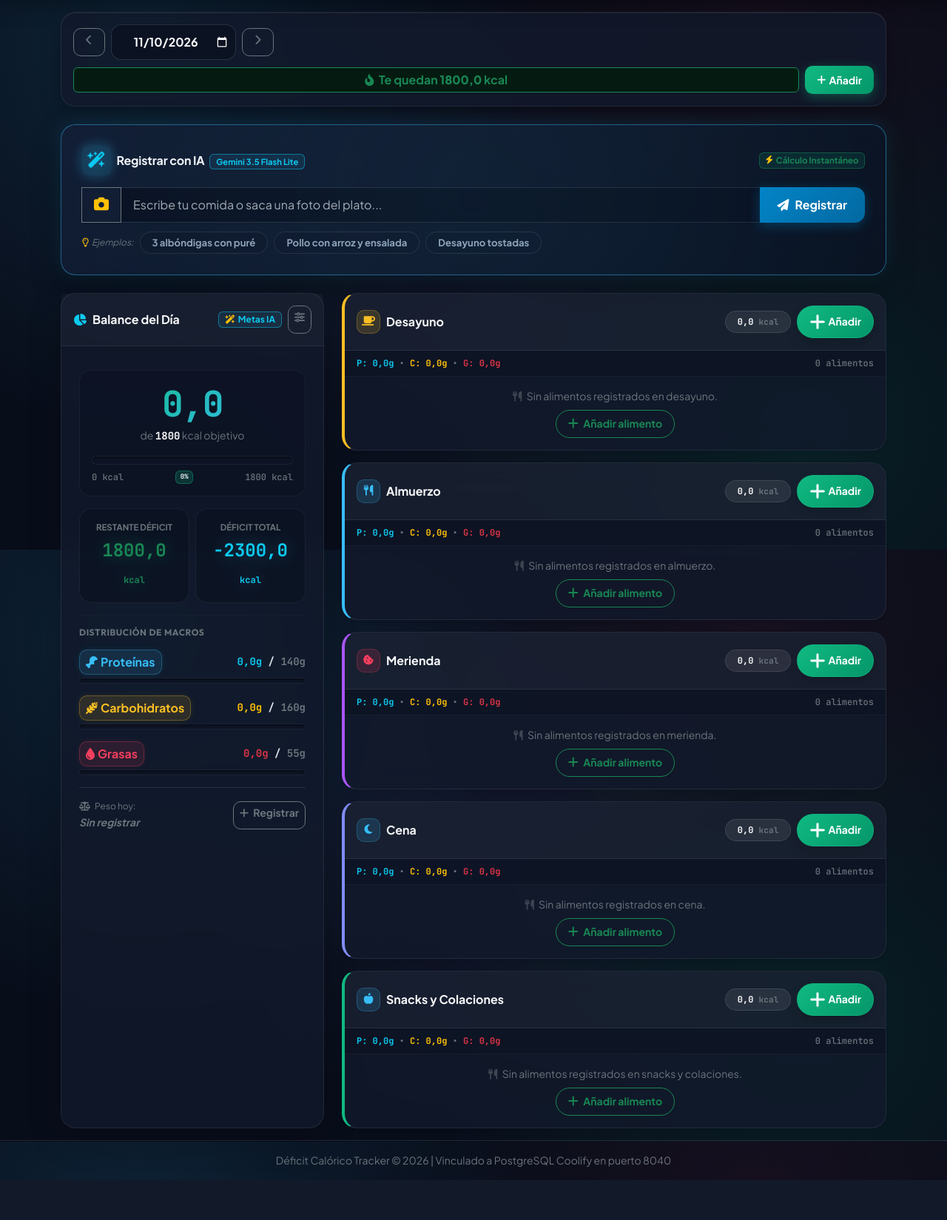
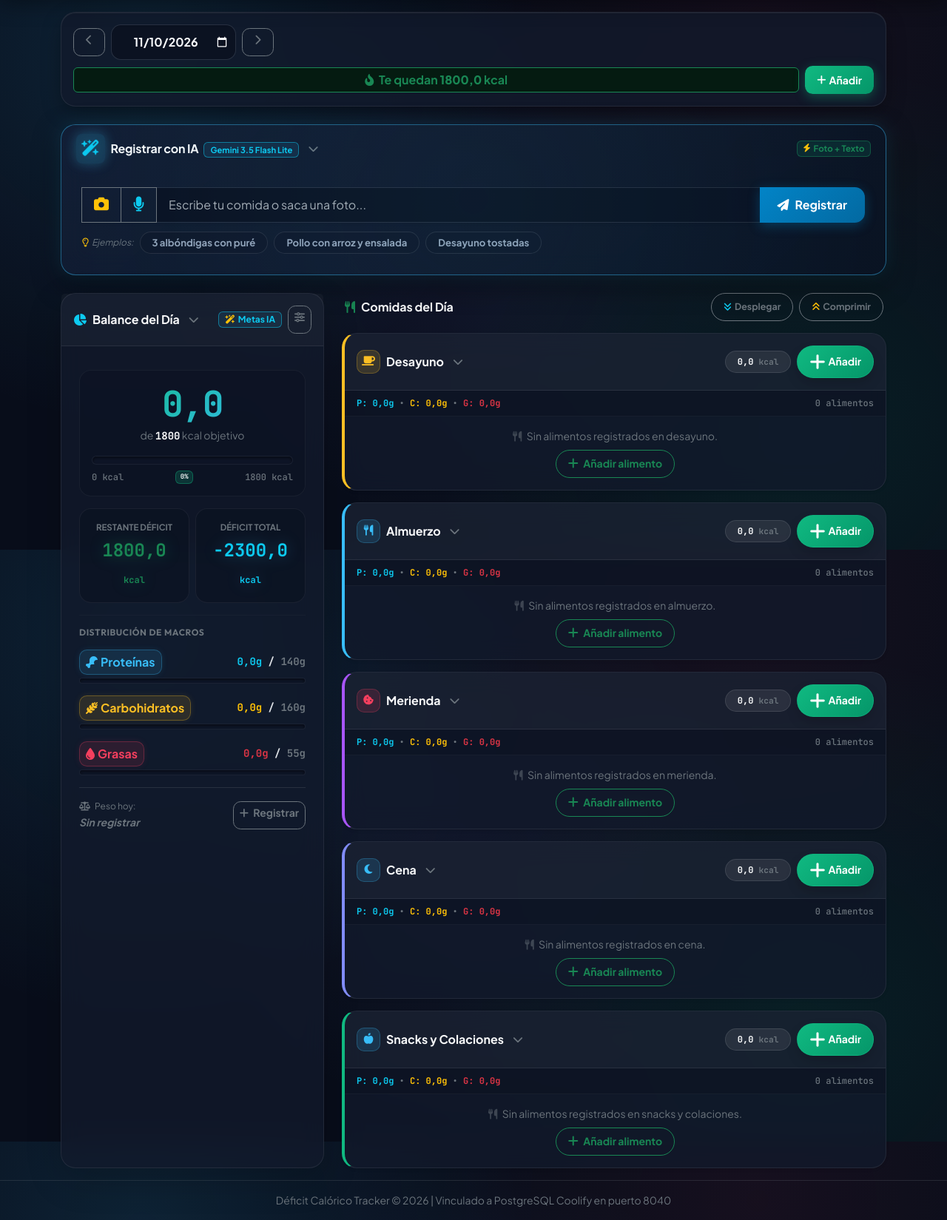
Before and after one commit to orquera10/proyecto_dieta, a Django app: page / in a window 1280 px wide. Shown: the part 57-1706 px from the top of the page at 74% size. Before the commit the page ends 1652 px from the top, so only its background shows below. Run offline with Django 5.2, Linux system fonts and the light colour scheme; the visitor is signed in with stand-in values (Sample User, id 1); data comes from the database, SQL or seed files in the repository; data that the repository does not hold is empty.

Commit message:
fix: corregir modal anadir comidas, hacer secciones desplegables y comprimibles, mejorar botones camara y audio, y elevar boton flotante gemini

```diff
--- a/templates/base.html
+++ b/templates/base.html
@@ -430,6 +430,20 @@
             from { opacity: 0; transform: translateY(10px); }
             to { opacity: 1; transform: translateY(0); }
         }
+
+        /* Collapsible Elements Styling */
+        .cursor-pointer {
+            cursor: pointer;
+            user-select: none;
+        }
+        .chevron-rotate {
+            transition: transform 0.25s cubic-bezier(0.16, 1, 0.3, 1);
+            display: inline-block;
+        }
+        .collapsed .chevron-rotate,
+        [aria-expanded="false"] .chevron-rotate {
+            transform: rotate(-90deg);
+        }
     </style>
     {% block extra_head %}{% endblock %}
 </head>
@@ -557,12 +571,11 @@
         {% block content %}{% endblock %}
     </main>
 
-    <!-- Mobile Floating AI Button -->
+    <!-- Mobile Floating AI Button (FAB Circle, elevated above bottom menu) -->
     {% if user.is_authenticated %}
-    <div class="position-fixed d-lg-none" style="bottom: calc(72px + var(--safe-bottom)); right: 14px; z-index: 1035;">
-        <button type="button" class="btn btn-primary rounded-pill shadow-lg py-2 px-3 d-flex align-items-center gap-2 border border-info border-opacity-50" data-bs-toggle="modal" data-bs-target="#globalAiModal" style="background: linear-gradient(135deg, #0284c7, #0f766e);">
-            <i class="fa-solid fa-wand-magic-sparkles text-warning fs-6"></i>
-            <span class="fw-bold small text-light" style="font-size: 0.8rem;">Gemini IA</span>
+    <div class="position-fixed d-lg-none" style="bottom: calc(88px + var(--safe-bottom)); right: 16px; z-index: 1040;">
+        <button type="button" class="btn rounded-circle shadow-lg d-flex align-items-center justify-content-center p-0 border border-info border-opacity-75" data-bs-toggle="modal" data-bs-target="#globalAiModal" title="Gemini 3.5 Flash Lite" style="width: 56px; height: 56px; background: linear-gradient(135deg, #0284c7 0%, #0f766e 100%); box-shadow: 0 8px 24px rgba(2, 132, 199, 0.5); transition: transform 0.2s cubic-bezier(0.16, 1, 0.3, 1);">
+            <i class="fa-solid fa-wand-magic-sparkles text-warning fs-4"></i>
         </button>
     </div>
     {% endif %}
@@ -632,7 +645,7 @@
                                     <i class="fa-solid fa-camera text-warning fs-5"></i>
                                 </button>
                                 <textarea id="globalAiInput" rows="2" class="form-control" placeholder="Escribe lo que comiste o toma una foto del plato..."></textarea>
-                                <button type="button" id="btnGlobalVoice" class="btn btn-outline-secondary px-3" onclick="toggleGlobalVoice()" title="Dictar por voz" style="display: none;">
+                                <button type="button" id="btnGlobalVoice" class="btn btn-outline-secondary px-3" onclick="toggleGlobalVoice()" title="Dictar por voz">
                                     <i class="fa-solid fa-microphone text-info"></i>
                                 </button>
                             </div>
@@ -838,13 +851,30 @@
         });
 
         function toggleGlobalVoice() {
-            if (!globalSpeechRec) return;
+            const SpeechRec = window.SpeechRecognition || window.webkitSpeechRecognition;
+            if (!SpeechRec) {
+                alert("El reconocimiento de voz web no está disponible en este navegador. Puedes escribir o usar el dictado por voz de tu teclado.");
+                return;
+            }
+            if (!globalSpeechRec) {
+                globalSpeechRec = new SpeechRec();
+                globalSpeechRec.lang = 'es-ES';
+                globalSpeechRec.continuous = false;
+                globalSpeechRec.interimResults = false;
+                globalSpeechRec.onresult = (e) => {
+                    const current = document.getElementById('globalAiInput').value;
+                    document.getElementById('globalAiInput').value = (current ? current + ' ' : '') + e.results[0][0].transcript;
+                    stopGlobalVoice();
+                };
+                globalSpeechRec.onerror = () => stopGlobalVoice();
+                globalSpeechRec.onend = () => stopGlobalVoice();
+            }
             if (isGlobalRecording) {
                 stopGlobalVoice();
             } else {
                 isGlobalRecording = true;
-                document.getElementById('btnGlobalVoice').classList.add('btn-danger');
-                globalSpeechRec.start();
+                document.getElementById('btnGlobalVoice')?.classList.add('btn-danger', 'mic-active');
+                try { globalSpeechRec.start(); } catch(e) { console.warn(e); }
             }
         }
 
--- a/templates/tracker/dashboard.html
+++ b/templates/tracker/dashboard.html
@@ -48,8 +48,7 @@
     <!-- AI Quick Logger Card (Powered by Gemini 3.5 Flash Lite) -->
     <div class="col-12">
         <div class="card card-ai-glow shadow-lg p-1">
-            <div class="card-body p-3 p-md-4">
-                <div class="d-flex align-items-center justify-content-between mb-3">
+            <div class="card-header border-0 bg-transparent py-2 px-3 d-flex align-items-center justify-content-between cursor-pointer" data-bs-toggle="collapse" data-bs-target="#collapseAiLoggerCard" role="button" aria-expanded="true">
                 <div class="d-flex align-items-center gap-2">
                     <div class="p-2 rounded-3 text-info" style="background: rgba(56, 189, 248, 0.15); box-shadow: 0 0 15px rgba(56, 189, 248, 0.25);">
                         <i class="fa-solid fa-wand-magic-sparkles fs-5 flame-icon-glow"></i>
@@ -58,22 +57,25 @@
                         <span class="fw-bold fs-6 text-light" style="letter-spacing: -0.01em;">Registrar con IA</span>
                         <span class="badge ms-1 py-1 px-2 text-info border border-info border-opacity-50" style="background: rgba(56, 189, 248, 0.1); font-size: 0.7rem;">Gemini 3.5 Flash Lite</span>
                     </div>
+                    <i class="fa-solid fa-chevron-down text-secondary small chevron-rotate ms-1"></i>
                 </div>
                 <span class="badge text-success border border-success border-opacity-50 small d-none d-sm-inline-flex align-items-center gap-1" style="background: rgba(16, 185, 129, 0.12); font-size: 0.72rem;">
-                        <i class="fa-solid fa-bolt text-warning"></i> Cálculo Instantáneo
+                    <i class="fa-solid fa-bolt text-warning"></i> Foto + Texto
                 </span>
             </div>
 
+            <div class="collapse show" id="collapseAiLoggerCard">
+                <div class="card-body p-3 p-md-4 pt-1">
                     <div class="input-group mb-2 shadow-sm">
                         <input type="file" id="aiMealPhotoInput" accept="image/*" capture="environment" class="d-none" onchange="handleAiMealPhotoSelect(event)">
-                    <button type="button" id="btnPhotoInput" class="btn btn-outline-secondary px-3" onclick="document.getElementById('aiMealPhotoInput').click()" title="Sacar foto o subir imagen del plato">
+                        <button type="button" id="btnPhotoInput" class="btn btn-outline-secondary px-3" onclick="triggerCameraInput('aiMealPhotoInput')" title="Sacar foto del plato con la cámara">
                             <i class="fa-solid fa-camera text-warning fs-5"></i>
                         </button>
-                    <input type="text" id="aiMealInput" class="form-control form-control-lg fs-6" placeholder="Escribe tu comida o saca una foto del plato..." onkeydown="if(event.key === 'Enter') submitAiMeal()">
-                    <button type="button" id="btnVoiceInput" class="btn btn-outline-secondary px-3" onclick="toggleVoiceInput()" title="Dictar por voz" style="display: none;">
+                        <button type="button" id="btnVoiceInput" class="btn btn-outline-secondary px-3" onclick="toggleVoiceInput()" title="Dictar por voz">
                             <i class="fa-solid fa-microphone text-info fs-5"></i>
                         </button>
-                    <button type="button" id="btnAiSubmit" class="btn btn-primary d-flex align-items-center gap-2 px-4 fw-bold" onclick="submitAiMeal()">
+                        <input type="text" id="aiMealInput" class="form-control form-control-lg fs-6" placeholder="Escribe tu comida o saca una foto..." onkeydown="if(event.key === 'Enter') submitAiMeal()">
+                        <button type="button" id="btnAiSubmit" class="btn btn-primary d-flex align-items-center gap-2 px-3 px-sm-4 fw-bold" onclick="submitAiMeal()">
                             <i class="fa-solid fa-paper-plane"></i>
                             <span class="d-none d-sm-inline">Registrar</span>
                         </button>
@@ -107,15 +109,17 @@
                 </div>
             </div>
         </div>
+    </div>
 
     <!-- Calories & Macros Overview Cards -->
     <div class="col-lg-5 col-xl-4">
         <div class="card shadow-lg h-100">
-            <div class="card-header py-3 px-3 d-flex justify-content-between align-items-center">
+            <div class="card-header py-3 px-3 d-flex justify-content-between align-items-center cursor-pointer" data-bs-toggle="collapse" data-bs-target="#collapseBalanceCard" role="button" aria-expanded="true">
                 <span class="fw-bold text-light d-flex align-items-center gap-2">
                     <i class="fa-solid fa-chart-pie text-info"></i> Balance del Día
+                    <i class="fa-solid fa-chevron-down text-secondary small chevron-rotate ms-1"></i>
                 </span>
-                <div class="d-flex align-items-center gap-2">
+                <div class="d-flex align-items-center gap-2" onclick="event.stopPropagation();">
                     <a href="{% url 'profile_settings' %}" class="badge text-info border border-info border-opacity-50 text-decoration-none py-1 px-2 d-flex align-items-center gap-1" style="background: rgba(56, 189, 248, 0.1);" title="Calcular déficit con IA">
                         <i class="fa-solid fa-wand-magic-sparkles text-warning"></i> Metas IA
                     </a>
@@ -124,6 +128,7 @@
                     </a>
                 </div>
             </div>
+            <div class="collapse show" id="collapseBalanceCard">
                 <div class="card-body p-3 p-md-4">
                 <!-- Calorie Big Numbers with Glowing Gradient -->
                 <div class="text-center my-2 p-3 rounded-4" style="background: rgba(11, 17, 32, 0.5); border: 1px solid rgba(255, 255, 255, 0.05);">
@@ -214,20 +219,36 @@
             </div>
             </div>
         </div>
+    </div>
 
     <!-- Meals Breakdown List -->
     <div class="col-lg-7 col-xl-8">
+        <div class="d-flex align-items-center justify-content-between mb-3 px-1">
+            <span class="fw-bold text-light fs-6 d-flex align-items-center gap-2">
+                <i class="fa-solid fa-utensils text-success"></i> Comidas del Día
+            </span>
+            <div class="d-flex align-items-center gap-2">
+                <button type="button" class="btn btn-outline-secondary btn-sm py-1 px-3 rounded-pill fw-bold" onclick="toggleAllMeals(true)" title="Desplegar todas las comidas" style="font-size: 0.78rem;">
+                    <i class="fa-solid fa-angles-down me-1 text-info"></i>Desplegar
+                </button>
+                <button type="button" class="btn btn-outline-secondary btn-sm py-1 px-3 rounded-pill fw-bold" onclick="toggleAllMeals(false)" title="Comprimir todas las comidas" style="font-size: 0.78rem;">
+                    <i class="fa-solid fa-angles-up me-1 text-warning"></i>Comprimir
+                </button>
+            </div>
+        </div>
+
         <div class="d-flex flex-column gap-3">
             {% for meal in meals_data %}
             <div class="card overflow-hidden shadow-sm animate-fade-in" style="border-left: 4px solid {% if meal.code == 'desayuno' %}#fbbf24{% elif meal.code == 'almuerzo' %}#38bdf8{% elif meal.code == 'merienda' %}#a855f7{% elif meal.code == 'cena' %}#818cf8{% else %}#10b981{% endif %};">
-                <div class="card-header py-3 px-3 d-flex align-items-center justify-content-between">
-                    <div class="d-flex align-items-center gap-2">
+                <div class="card-header py-3 px-3 d-flex align-items-center justify-content-between cursor-pointer" data-bs-toggle="collapse" data-bs-target="#collapseMeal{{ meal.code }}" role="button" aria-expanded="true">
+                    <div class="d-flex align-items-center gap-2 flex-grow-1">
                         <div class="icon-box {% if meal.code == 'desayuno' %}icon-box-c{% elif meal.code == 'almuerzo' %}icon-box-p{% elif meal.code == 'merienda' %}icon-box-f{% else %}icon-box-p{% endif %}" style="width: 32px; height: 32px; font-size: 0.9rem;">
                             <i class="fa-solid {{ meal.icon }}"></i>
                         </div>
                         <span class="fs-6 fw-bold text-light">{{ meal.label }}</span>
+                        <i class="fa-solid fa-chevron-down text-secondary small chevron-rotate ms-1"></i>
                     </div>
-                    <div class="d-flex align-items-center gap-2">
+                    <div class="d-flex align-items-center gap-2" onclick="event.stopPropagation();">
                         <span class="badge rounded-pill px-3 py-2 text-light num-font" style="background: rgba(255, 255, 255, 0.08); border: 1px solid rgba(255, 255, 255, 0.1);">
                             {{ meal.subtotal_cal }} <span class="text-secondary" style="font-size: 0.7rem;">kcal</span>
                         </span>
@@ -238,6 +259,7 @@
                     </div>
                 </div>
 
+                <div class="collapse show" id="collapseMeal{{ meal.code }}">
                     <!-- Subtotals summary bar on mobile -->
                     <div class="px-3 py-2 border-bottom border-secondary border-opacity-10 d-flex justify-content-between small text-secondary num-font" style="background: rgba(11, 17, 32, 0.4); font-size: 0.75rem;">
                         <span><span class="text-info fw-bold">P: {{ meal.subtotal_prot }}g</span> &bull; <span class="text-warning fw-bold">C: {{ meal.subtotal_carbs }}g</span> &bull; <span class="text-danger fw-bold">G: {{ meal.subtotal_fat }}g</span></span>
@@ -321,6 +343,7 @@
                         </button>
                     </div>
                     {% endif %}
+                </div>
                 </div>
             </div>
             {% endfor %}
@@ -500,7 +523,8 @@
     let isListening = false;
 
     document.addEventListener('DOMContentLoaded', () => {
-        quickModal = new bootstrap.Modal(document.getElementById('quickAddModal'));
+        const modalEl = document.getElementById('quickAddModal');
+        if (modalEl) quickModal = bootstrap.Modal.getOrCreateInstance(modalEl);
         setupVoiceRecognition();
     });
 
@@ -513,12 +537,30 @@
         document.getElementById('aiMealInput').focus();
     }
 
+    function triggerCameraInput(inputId) {
+        const input = document.getElementById(inputId);
+        if (input) {
+            input.value = '';
+            input.click();
+        }
+    }
+
+    function toggleAllMeals(expand) {
+        document.querySelectorAll('[id^="collapseMeal"]').forEach(el => {
+            const collapseInstance = bootstrap.Collapse.getOrCreateInstance(el, { toggle: false });
+            if (expand) {
+                collapseInstance.show();
+            } else {
+                collapseInstance.hide();
+            }
+        });
+    }
+
     // Voice recognition using Web Speech API
     function setupVoiceRecognition() {
         const SpeechRec = window.SpeechRecognition || window.webkitSpeechRecognition;
-        const btnVoice = document.getElementById('btnVoiceInput');
-        if (SpeechRec && btnVoice) {
-            btnVoice.style.display = 'inline-block';
+        if (SpeechRec) {
+            try {
                 voiceRecognition = new SpeechRec();
                 voiceRecognition.lang = 'es-ES';
                 voiceRecognition.continuous = false;
@@ -526,7 +568,8 @@
 
                 voiceRecognition.onresult = (event) => {
                     const transcript = event.results[0][0].transcript;
-                document.getElementById('aiMealInput').value = transcript;
+                    const input = document.getElementById('aiMealInput');
+                    if (input) input.value = (input.value ? input.value + ' ' : '') + transcript;
                     stopVoiceRecognition();
                 };
 
@@ -537,17 +580,35 @@
                 voiceRecognition.onend = () => {
                     stopVoiceRecognition();
                 };
+            } catch (e) {
+                console.warn("SpeechRec error:", e);
+            }
         }
     }
 
     function toggleVoiceInput() {
+        const SpeechRec = window.SpeechRecognition || window.webkitSpeechRecognition;
+        if (!SpeechRec) {
+            alert("El dictado por voz web no está disponible en este navegador. Puedes escribir o usar el micrófono del teclado de tu teléfono.");
+            return;
+        }
+        if (!voiceRecognition) {
+            setupVoiceRecognition();
+        }
         if (!voiceRecognition) return;
+
         if (!isListening) {
             isListening = true;
             const btn = document.getElementById('btnVoiceInput');
+            if (btn) {
                 btn.classList.add('btn-danger', 'mic-active');
                 btn.classList.remove('btn-outline-secondary');
+            }
+            try {
                 voiceRecognition.start();
+            } catch (e) {
+                console.warn(e);
+            }
         } else {
             stopVoiceRecognition();
         }
@@ -757,11 +818,6 @@
                     auto_save: true
                 })
             });
-                    date: date,
-                    meal_type: mealType,
-                    auto_save: true
-                })
-            });
 
             const data = await resp.json();
             if (data.success) {
@@ -777,18 +833,29 @@
     }
 
     function openQuickAddModal(mealCode, mealLabel) {
-        document.getElementById('modalMealType').value = mealCode;
-        document.getElementById('modalMealTitle').innerText = mealLabel;
-        document.getElementById('foodSearchInput').value = '';
-        document.getElementById('modalAiInput').value = '';
+        const modalEl = document.getElementById('quickAddModal');
+        if (!quickModal && modalEl) {
+            quickModal = bootstrap.Modal.getOrCreateInstance(modalEl);
+        }
+        const mealTypeEl = document.getElementById('modalMealType');
+        if (mealTypeEl) mealTypeEl.value = mealCode;
+        const titleEl = document.getElementById('modalMealTitle');
+        if (titleEl) titleEl.innerText = mealLabel;
+        const searchEl = document.getElementById('foodSearchInput');
+        if (searchEl) searchEl.value = '';
+        const aiIn = document.getElementById('modalAiInput');
+        if (aiIn) aiIn.value = '';
+        removeModalAiPhoto();
         filterFoodSelect();
 
         const sel = document.getElementById('modalFoodSelect');
-        if (sel.options.length > 0 && sel.selectedIndex === -1) {
+        if (sel && sel.options.length > 0 && sel.selectedIndex === -1) {
             sel.selectedIndex = 0;
         }
         updateFoodPreview();
+        if (quickModal) {
             quickModal.show();
+        }
     }
 
     function setQuickGrams(amount) {
```
Lines whose indentation alone changed are shown as unchanged.
